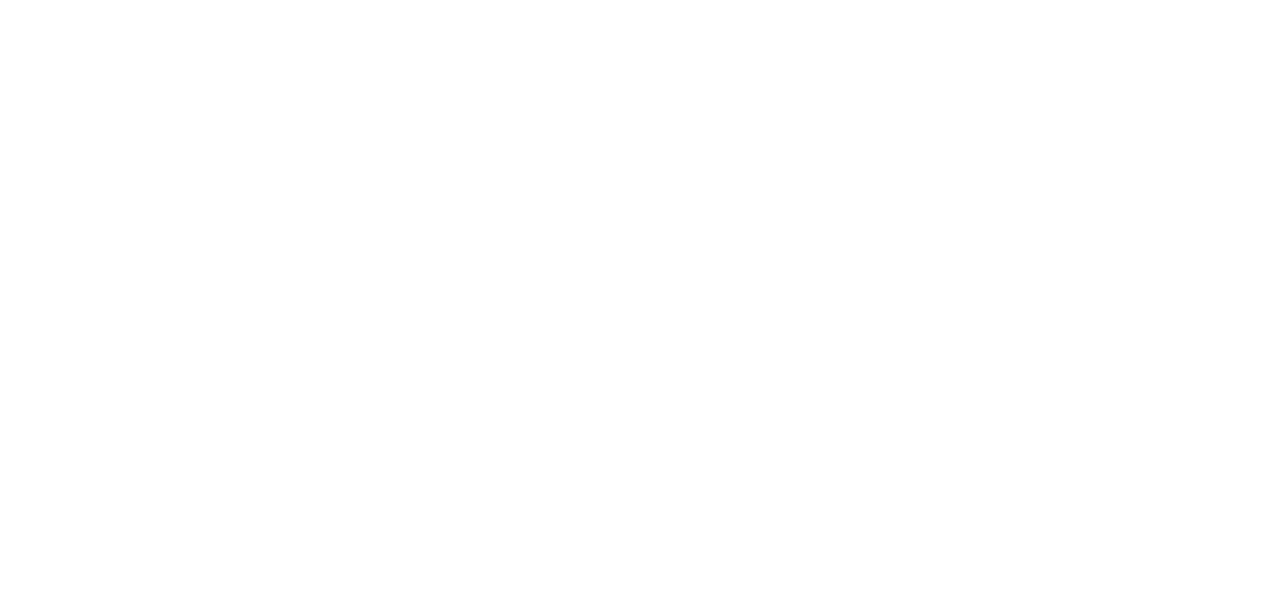
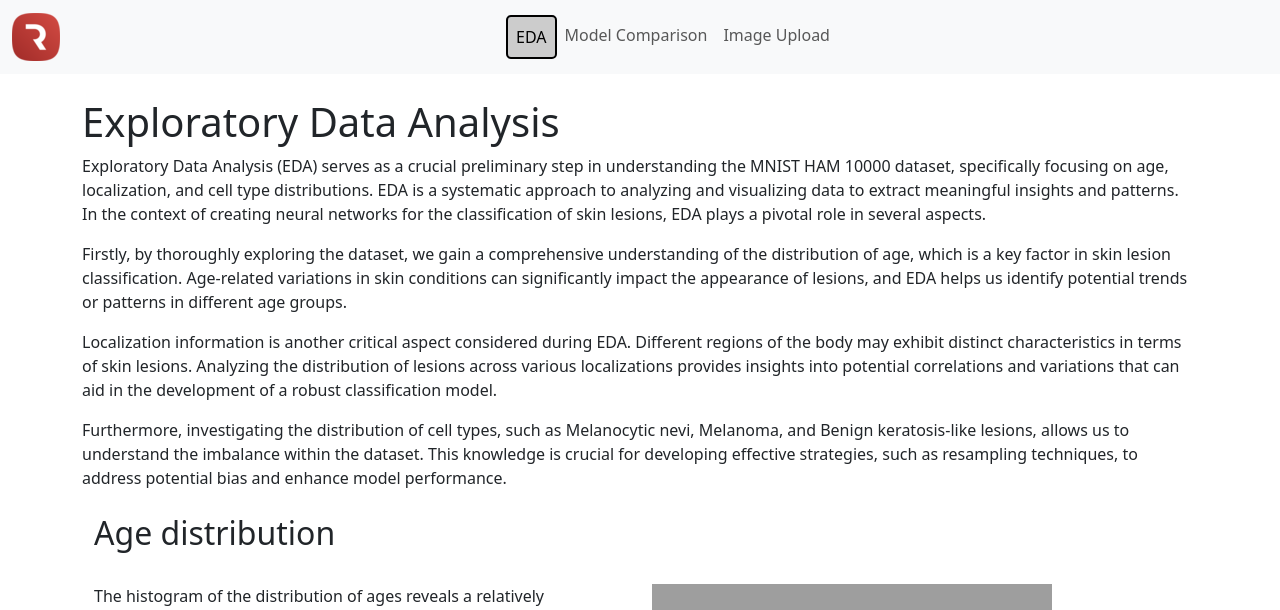
Before and after one commit to maxcollins457/SkinCancerApp, a Flask app: page /EDA in a window 1280 px wide. Before the commit the part shown is empty. Shown: the top 610 px of the page. Run offline with Flask 3, Linux system fonts and the light colour scheme; some libraries are stand-ins or nearby versions; grey boxes are pictures that could not be loaded.

Commit message:
Updated look

```diff
--- a/app/static/css/style.css
+++ b/app/static/css/style.css
@@ -1,10 +1,3 @@
-.alert {
-  padding: 20px;
-  margin: 5px;
-  color: #970020;
-  background-color: #ffd5de;
-}
-
 body {
   /* Margin bottom by footer height */
   margin-bottom: 150px;
@@ -42,3 +35,9 @@ body {
   padding-top: 20px;
   margin-bottom: 20px;
 }
+
+.navbar-nav .nav-item .nav-link.active {
+  background-color: #ccc; /* Replace #ccc with the desired greyish color */
+  border: 2px solid #000; /* Black border */
+  border-radius: 5px; /* Optional: Add border-radius for rounded corners */
+}
--- a/app/templates/EDA.html
+++ b/app/templates/EDA.html
@@ -0,0 +1,139 @@
+{% extends "base-template.html" %}
+
+{% block title %}EDA{% endblock title %}
+
+{% block main %}
+<div class="container mt-4">
+    <h1>Exploratory Data Analysis</h1>
+    <p>Exploratory Data Analysis (EDA) serves as a crucial preliminary step in understanding the MNIST HAM 10000
+        dataset, specifically focusing on age, localization, and cell type distributions. EDA is a systematic approach
+        to analyzing and visualizing data to extract meaningful insights and patterns. In the context of creating neural
+        networks for the classification of skin lesions, EDA plays a pivotal role in several aspects.</p>
+    <p>Firstly, by thoroughly exploring the dataset, we gain a comprehensive understanding of the distribution of age,
+        which is a key factor in skin lesion classification. Age-related variations in skin conditions can significantly
+        impact the appearance of lesions, and EDA helps us identify potential trends or patterns in different age
+        groups.</p>
+    <p>Localization information is another critical aspect considered during EDA. Different regions of the body may
+        exhibit distinct characteristics in terms of skin lesions. Analyzing the distribution of lesions across various
+        localizations provides insights into potential correlations and variations that can aid in the development of a
+        robust classification model.</p>
+    <p>Furthermore, investigating the distribution of cell types, such as Melanocytic nevi, Melanoma, and Benign
+        keratosis-like lesions, allows us to understand the imbalance within the dataset. This knowledge is crucial for
+        developing effective strategies, such as resampling techniques, to address potential bias and enhance model
+        performance.</p>
+    <div class="container mt-4">
+        <div class="row mt-4">
+            <h2>Age distribution</h2>
+            <div class="col mt-4">
+                <p>The histogram of the distribution of ages reveals a relatively symmetrical and bell-shaped pattern,
+                    suggesting a typical distribution. The peak, or mode, is centered around the age of 45, with a
+                    substantial number of individuals clustered in this age group. </p>
+                <p>The frequencies gradually decrease on
+                    either side of the mode, with the distribution exhibiting a gradual decline towards both younger and
+                    older ages. Notably, there is a notable concentration in the age range between 40 and 65, indicating
+                    a significant demographic within this dataset.</p>
+            </div>
+            <div class="col mt-4">
+                <img class="img-fluid" src="{{ url_for('static', filename='img/eda/AgeDist.png') }}"
+                    alt="Distribution of ages in the dataset">
+            </div>
+        </div>
+        <div class="row mt-4">
+            <h2>Localization distribution</h2>
+            <div class="col mt-4">
+                <img class="img-fluid" src="{{ url_for('static', filename='img/eda/LocalizationDist.png') }}"
+                    alt="Distribution of localizations in the dataset">
+            </div>
+            <div class="col mt-4">
+                <p>The bar chart representing the distribution of skin lesion localizations provides a clear
+                    visualization of the prevalence across various anatomical regions. The 'back' and 'lower extremity'
+                    regions stand out as the most common locations, with frequencies of 2192 and 2077, respectively.
+                    These regions are followed by 'trunk' and 'upper extremity,' indicating a significant occurrence in
+                    these broader body areas.</p>
+                <p>'Abdomen,' 'face,' and 'chest' exhibit moderate frequencies, while 'foot,'
+                    'unknown,' 'neck,' 'scalp,' 'hand,' 'ear,' 'genital,' and 'acral' regions show lower frequencies,
+                    suggesting a less frequent occurrence in these specific areas.</p>
+            </div>
+        </div>
+        <div class="row mt-4">
+            <h2>Lesion type by age distribution</h2>
+            <div class="col mt-4">
+                <p>Melanocytci nevi is the most common class by far and has a very different distribution to the other
+                    classes. It has a balanced distribution, with a peak between 40-50. Interestingly, despite being the
+                    most prevelant class overall, in ages over 80, it is not as common as the others.</p>
+                <p>For the other classes, the distribution is a left (or negative) skew, with peaks between 60-80. These calsses also
+                    have almost no cases in ages below 20. This could be useful in the multi-input model, as according
+                    to this dataset, if the patient is under 20 the lesion is most likely Melanocyctic nevi. It would be
+                    important to check if this is the case in the population as a whole, or juts a feature of this
+                    dataset.</p>
+            </div>
+            <div class="col mt-4">
+                <img class="img-fluid" src="{{ url_for('static', filename='img/eda/lesion_type_by_age.png') }}"
+                    alt="Distribution of localizations in the dataset">
+            </div>
+
+        </div>
+        <div class="row mt-4">
+            <h2>Cell type distribution</h2>
+            <div class="col mt-4">
+                <img class="img-fluid" src="{{ url_for('static', filename='img/eda/Cell_type.png') }}"
+                    alt="Distribution of localizations in the dataset">
+            </div>
+            <div class="col mt-4">
+                <p>The vast majority of the lesions are classified as Melanocytic nevi. This is then followed by
+                    Melanoma and Benign keratosis-like lesions. </p>
+                <p>This shows that the dataset is imbalanced with regard to
+                    the target variable (lesion type). This is what alerted me to the fact that resampling would likely
+                    be necessary to achieve good model performance. </p>
+            </div>
+        </div>
+        <div class="row mt-4">
+            <h2>Cancer distribution</h2>
+            <div class="col mt-4">
+                <p>Only two of the lesion classifications present in the dataset are cancerous. These are: Basal cell
+                    carcinoma and Melanoma. </p>
+                <p>Together, these represent around 16% of the dataset. Therefore, for the
+                    binary classification model, the dataset is still imbalanced.</p>
+            </div>
+            <div class="col mt-4">
+                <img class="img-fluid" src="{{ url_for('static', filename='img/eda/cancerous.png') }}"
+                    alt="Distribution of localizations in the dataset">
+            </div>
+        </div>
+        <div class="row mt-4">
+            <h2>Cell types by sex</h2>
+
+            <div class="row mt-4">
+                <div class="col mt-4">
+                    <img class="img-fluid" src="{{ url_for('static', filename='img/eda/comp_female.png') }}"
+                        alt="Distribution of cell types in females in the dataset">
+                </div>
+                <div class="col mt-4">
+                    <p>The distribution of lesion types for females is similar to the overall distribution, with the
+                        slight exception that Benign keratosis-like lesions are more common than Melanoma.</p>
+                </div>
+            </div>
+            <div class="row mt-4">
+                <div class="col mt-4">
+                    <img class="img-fluid" src="{{ url_for('static', filename='img/eda/comp_male.png') }}"
+                        alt="Distribution of cell types in males in the dataset">
+                </div>
+                <div class="col mt-4">
+                    <p>The distribution of lesion types for males is similar to the overall distribution.</p>
+                </div>
+            </div>
+            <div class="row mt-4">
+                <div class="col mt-4">
+                    <img class="img-fluid" src="{{ url_for('static', filename='img/eda/comp_unknown.png') }}"
+                        alt="Distribution of cell types in unknwon sex in the dataset">
+                </div>
+                <div class="col mt-4">
+                    <p>Those with unkown sex make up a small part of the datatset (0.6%). As such, there is not enough
+                        data here to draw any conclusions.</p>
+                </div>
+            </div>
+        </div>
+    </div>
+
+</div>
+{% endblock main %}
--- a/app/templates/base-template.html
+++ b/app/templates/base-template.html
@@ -13,6 +13,7 @@
 
   <link rel="icon" href="{{ url_for('static', filename='img/favicon.ico') }}">
 
+
   <title>{% block title %}{% endblock title %}</title>
 </head>
 
@@ -20,18 +21,21 @@
 
   <nav class="navbar navbar-expand-lg bg-body-tertiary">
     <div class="container-fluid">
-      <a class="navbar-brand" href="/">WebApp</a>
+      <a class="navbar-brand" href="/">
+        <img src="{{ url_for('static', filename='img/favicon.ico') }}" alt="Logo">
+      </a>
       <button class="navbar-toggler" type="button" data-bs-toggle="collapse" data-bs-target="#navbarNav"
         aria-controls="navbarNav" aria-expanded="false" aria-label="Toggle navigation">
         <span class="navbar-toggler-icon"></span>
       </button>
-      <div class="collapse navbar-collapse" id="navbarNav">
+      <div class="collapse navbar-collapse justify-content-center" id="navbarNav">
         <ul class="navbar-nav">
           <li class="nav-item">
-            <a class="nav-link {{ 'active' if request.path == '/' else '' }}" aria-current="page" href="/">Home</a>
+            <a class="nav-link {{ 'active' if request.path == '/EDA' else '' }}" href="/EDA">EDA</a>
           </li>
           <li class="nav-item">
-            <a class="nav-link {{ 'active' if request.path == '/model-comparison' else '' }}" href="/model-comparison">Model Comparison</a>
+            <a class="nav-link {{ 'active' if request.path == '/model-comparison' else '' }}"
+              href="/model-comparison">Model Comparison</a>
           </li>
           <li class="nav-item">
             <a class="nav-link {{ 'active' if request.path == '/upload' else '' }}" href="/upload">Image Upload</a>
@@ -41,9 +45,10 @@
     </div>
   </nav>
 
+
   <main>
     {% for category, message in get_flashed_messages(with_categories=true) %}
-      <div class="alert alert-{{ category }} alert-dismissible" role="alert">{{ message }}  Category: {{category}}</div>
+    <div class="alert alert-{{ category }} alert-dismissible" role="alert">{{ message }}</div>
     {% endfor %}
     {% block main %}{% endblock main %}
 
--- a/app/templates/index.html
+++ b/app/templates/index.html
@@ -3,7 +3,7 @@
 {% block title %}Home{% endblock title %}
 
 {% block main %}
-<div class="container">
+<div class="container mt-4">
     <div class="row">
         <div class="col">
             <h1>Cancer Classification App</h1>
--- a/app/views/file_upload.py
+++ b/app/views/file_upload.py
@@ -10,7 +10,7 @@ upload_bp = Blueprint('upload', __name__)
 @upload_bp.route('/upload')
 def show_upload_form():
     try:
-        img_filename =  'img/' + session['img_filename']
+        img_filename =  'img/temp/' + session['img_filename']
     except:
         session['img_filename'] = None
         img_filename = None
@@ -39,7 +39,7 @@ def upload_file_page():
         print("Current Working Directory:", os.getcwd())
 
         print(filename)
-        prediction =  implement_ML(os.path.join('app/static/img', filename))
+        prediction =  implement_ML(os.path.join('app/static/img/temp', filename))
         flash(f'File uploaded successfully. Prediction: {prediction}', 'success')
     else:
         flash(f"Invalid file format. Allowed formats are: {', '.join(ALLOWED_EXTENSIONS)}", 'danger')
```
Also changed, not shown: app/models.py (+31 -9 lines), app/templates/model-comparison.html (+44 -6 lines), app/static/img/model_plot.png, main.py (line endings or trailing spaces), 1 other file.
